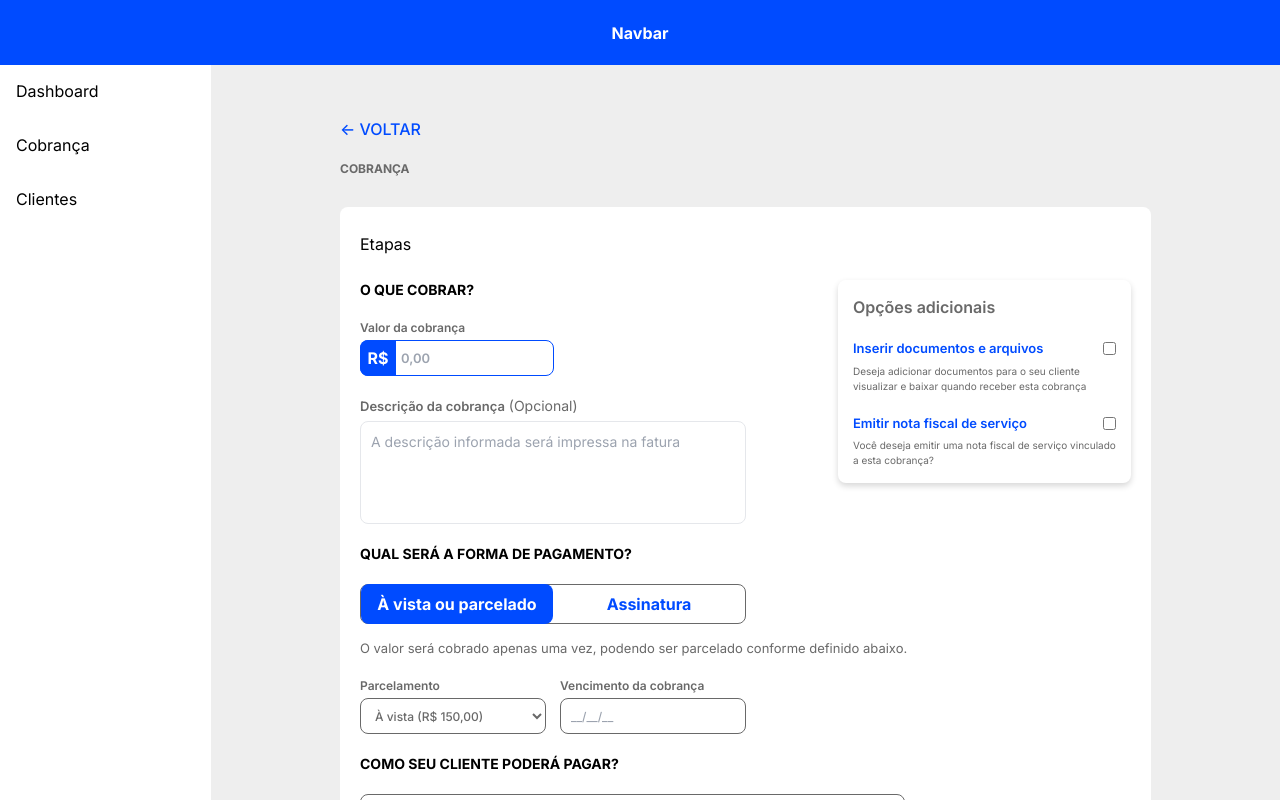
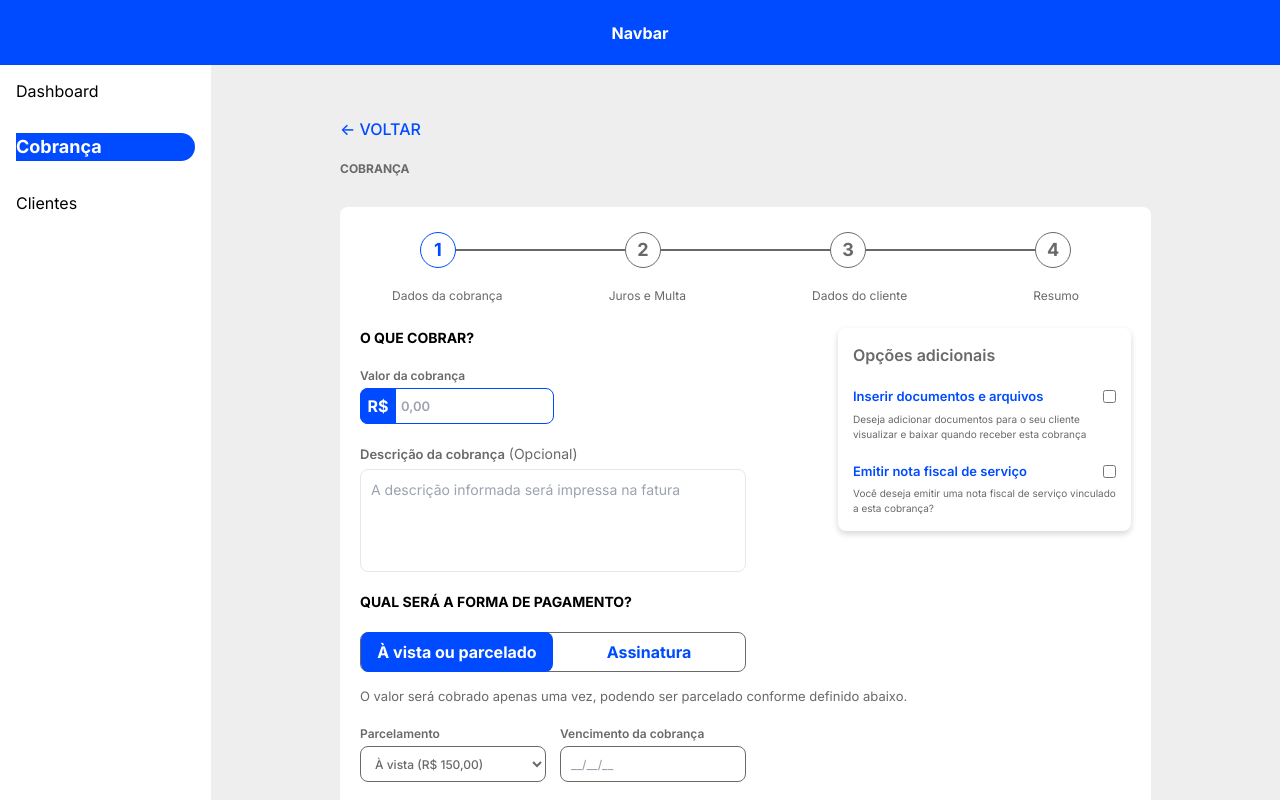
Before and after one commit to vitorluigiorsini/converteme-cobranca, a React (Vite) app: page / in a window 1280 px wide. Shown: the top 800 px of the page. Built offline with nearby package versions, Linux system fonts and the light colour scheme.

Commit message:
feat: creates steps guide line

```diff
--- a/src/components/Sidebar.tsx
+++ b/src/components/Sidebar.tsx
@@ -2,7 +2,9 @@ const Sidebar = () => {
   return (
     <div className="w-[211px] px-4 py-[14px] flex flex-col gap-[30px]">
       <a>Dashboard</a>
-      <a>Cobrança</a>
+      <a className="bg-secondary rounded-r-2xl text-white text-lg font-bold">
+        Cobrança
+      </a>
       <a>Clientes</a>
     </div>
   )
--- a/src/components/payment/FirstStep.tsx
+++ b/src/components/payment/FirstStep.tsx
@@ -1,7 +1,31 @@
 const FirstStep = () => {
   return (
     <div className="bg-white w-full px-5 py-[25px] rounded-lg flex flex-col gap-5">
-      <div className="mb-1">Etapas</div>
+      <div className="w-full flex justify-center">
+        <span className="bg-transparent flex items-center justify-center border border-secondary rounded-full text-secondary text-lg font-bold h-9 w-9">
+          1
+        </span>
+        <span className="bg-primary flex self-center h-[2px] w-[169px]"></span>
+        <span className="bg-transparent flex items-center justify-center border border-primary rounded-full text-primary text-lg font-bold h-9 w-9">
+          2
+        </span>
+        <span className="bg-primary flex self-center h-[2px] w-[169px]"></span>
+        <span className="bg-transparent flex items-center justify-center border border-primary rounded-full text-primary text-lg font-bold h-9 w-9">
+          3
+        </span>
+        <span className="bg-primary flex self-center h-[2px] w-[169px]"></span>
+        <span className="bg-transparent flex items-center justify-center border border-primary rounded-full text-primary text-lg font-bold h-9 w-9">
+          4
+        </span>
+      </div>
+      <div className="flex justify-between items-center px-8 mb-1">
+        <h3 className="text-primary text-xs font-normal">Dados da cobrança</h3>
+        <h3 className="text-primary text-xs font-normal pr-5">Juros e Multa</h3>
+        <h3 className="text-primary text-xs font-normal pr-5">
+          Dados do cliente
+        </h3>
+        <h3 className="text-primary text-xs font-normal pr-5">Resumo</h3>
+      </div>
       <div className="flex">
         <div className="flex flex-col gap-5">
           <h3 className="font-bold text-black text-sm">O QUE COBRAR?</h3>
```
